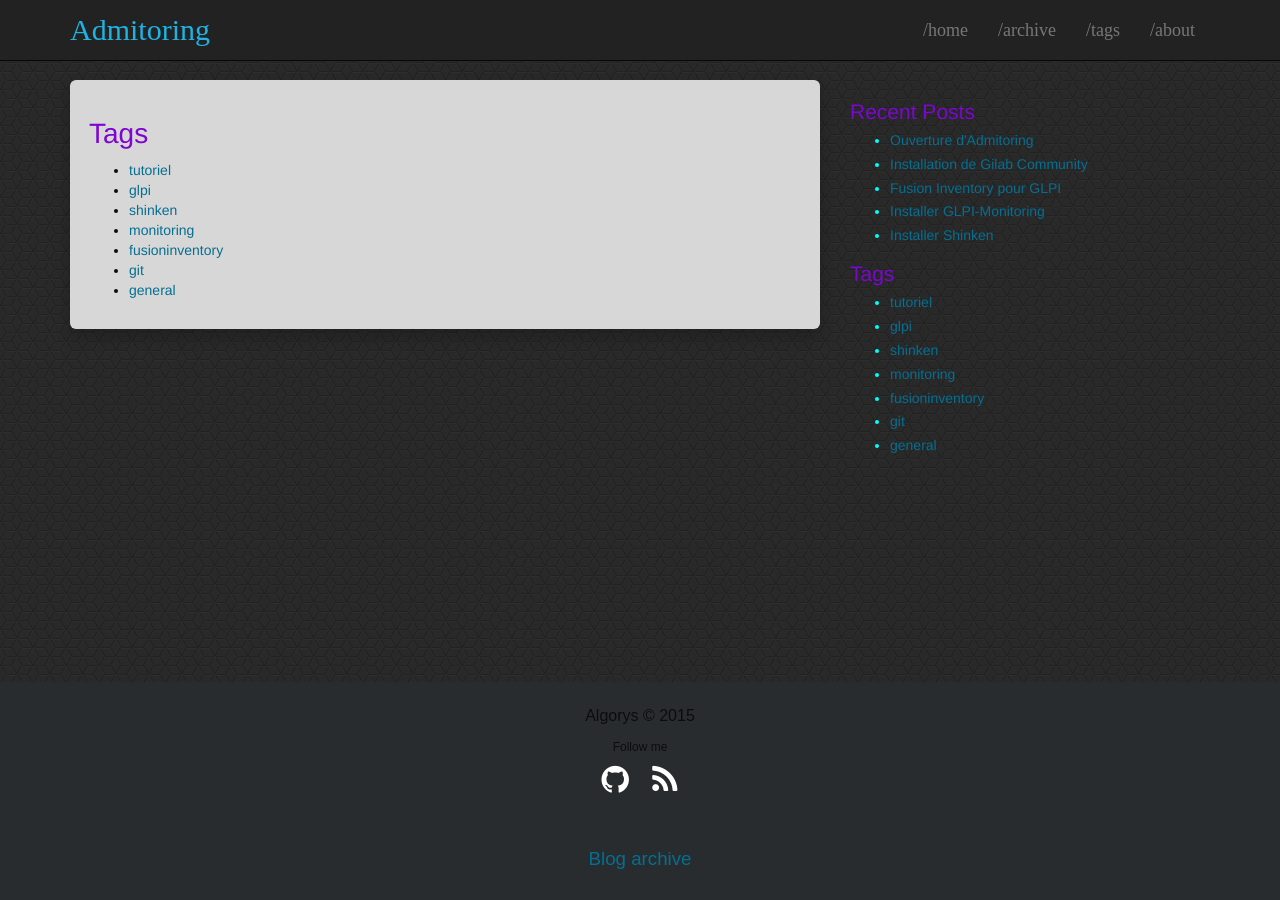
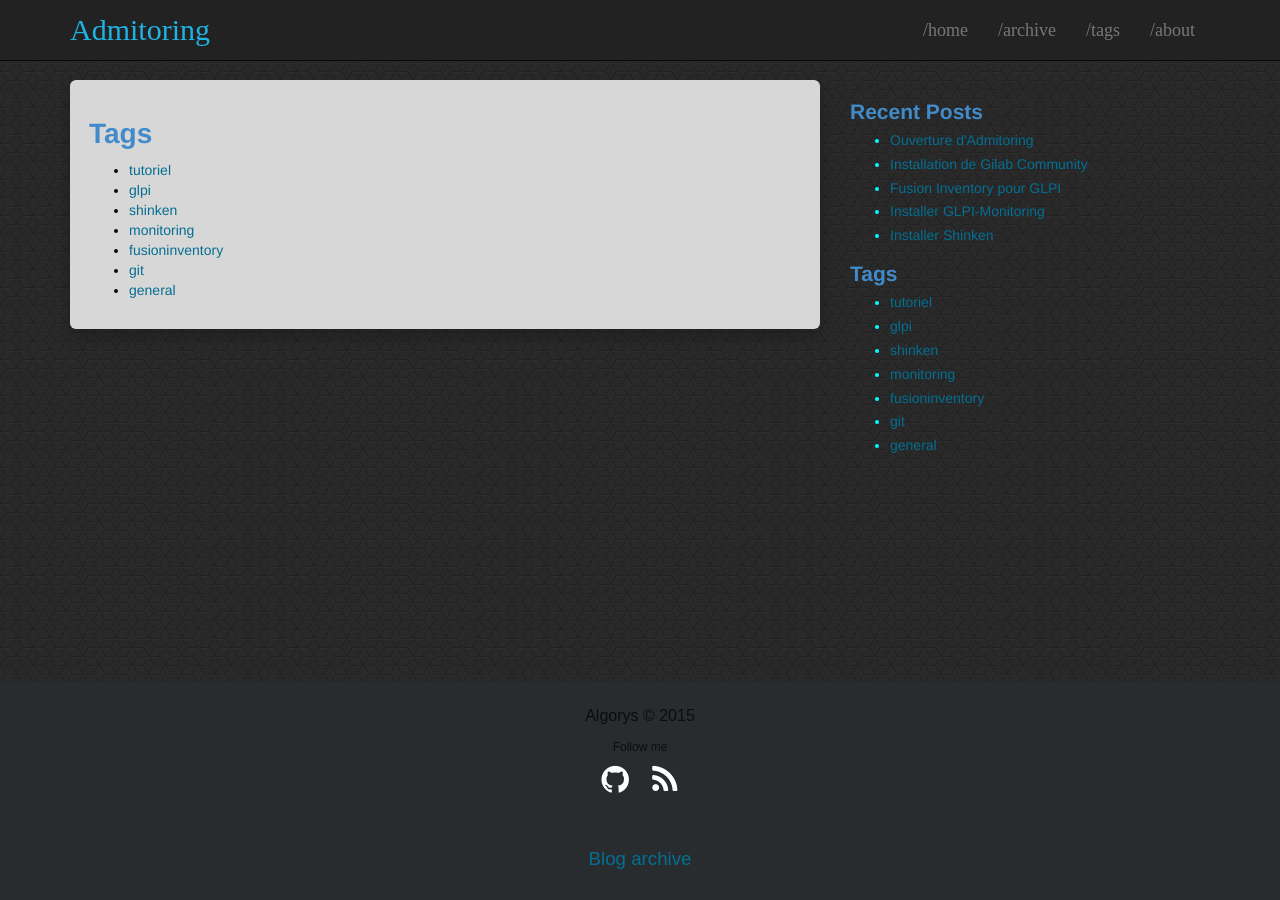
Before and after one commit to algorys/sysadmin, a Jekyll site: the page built from tags.md, in a window 1280 px wide. Built offline with Jekyll 4.4.1, drawn with Linux system fonts in a browser that asks for light colours.

Commit message:
Change color title

```diff
--- a/css/theme.scss
+++ b/css/theme.scss
@@ -51,9 +51,9 @@ body {
   width: 75%;
 }
 
-h1 { font-size: 2em; color: #7D06D0;}
-h2 { font-size: 1.5em; color: #7D06D0;}
-h3 { font-size: 1.17em; color: #7D06D0;}
+h1 { font-size: 2em; color: #428BCA; font-weight: bold;}
+h2 { font-size: 1.5em; color: #428BCA; font-weight: bold;}
+h3 { font-size: 1.17em; color: #428BCA; }
 h4 { font-size: 1.12em; }
 h5 { font-size: .83em; }
 h6 { font-size: .75em; }
```
